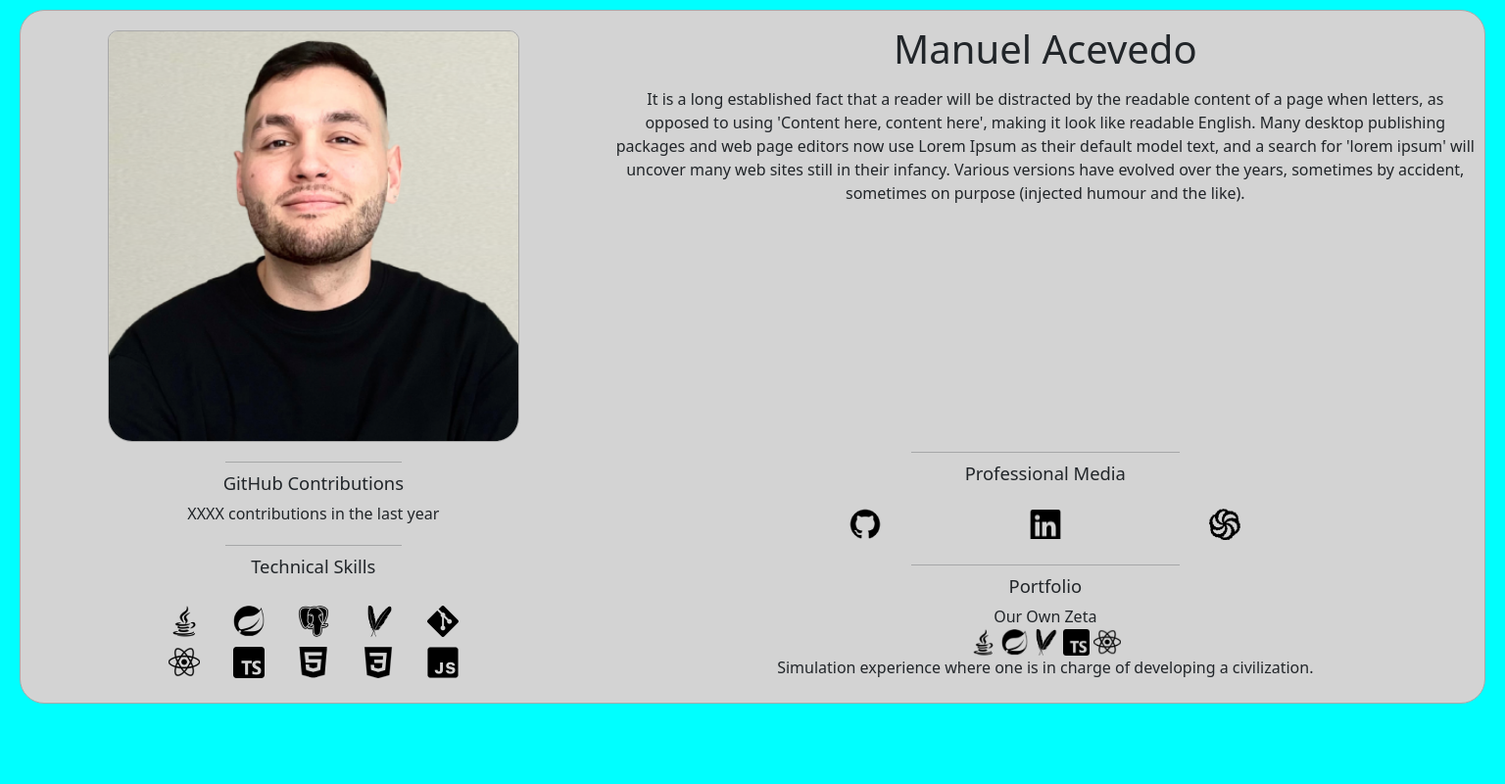
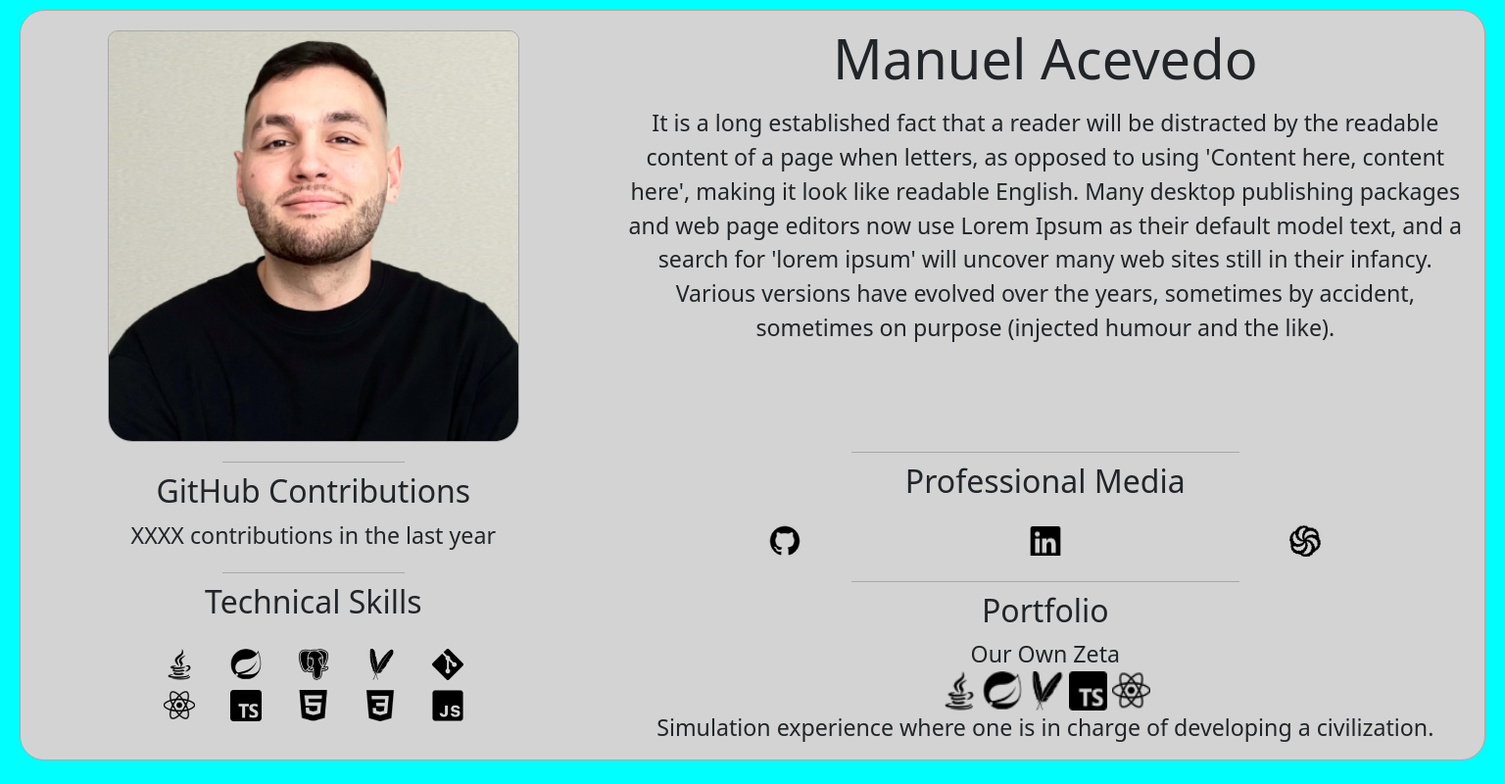
Before and after one commit to acolote1998/mySiteProject, a plain HTML site: page src/index.html in a window 1536 px wide. Shown: the whole page at 98% size. Drawn offline with nearby package versions, Linux system fonts and the light colour scheme; files whose address does not match are found by name.

Commit message:
adding size adjustment for larger desktop sizes

```diff
--- a/src/global.css
+++ b/src/global.css
@@ -210,3 +210,39 @@ header h1 {
         font-size: 115%;
     }
 }
+
+@media screen and (min-width: 1200px) {
+    h1 {
+        font-size: 320%;
+    }
+
+    p {
+        font-size: 125%;
+    }
+
+    span {
+        font-size: 125%;
+    }
+
+    h6 {
+        font-size: 150%;
+    }
+}
+
+@media screen and (min-width: 1500px) {
+    h1 {
+        font-size: 350%;
+    }
+
+    h6 {
+        font-size: 200%;
+    }
+
+    p {
+        font-size: 145%;
+    }
+
+    span {
+        font-size: 145%;
+    }
+}
```
